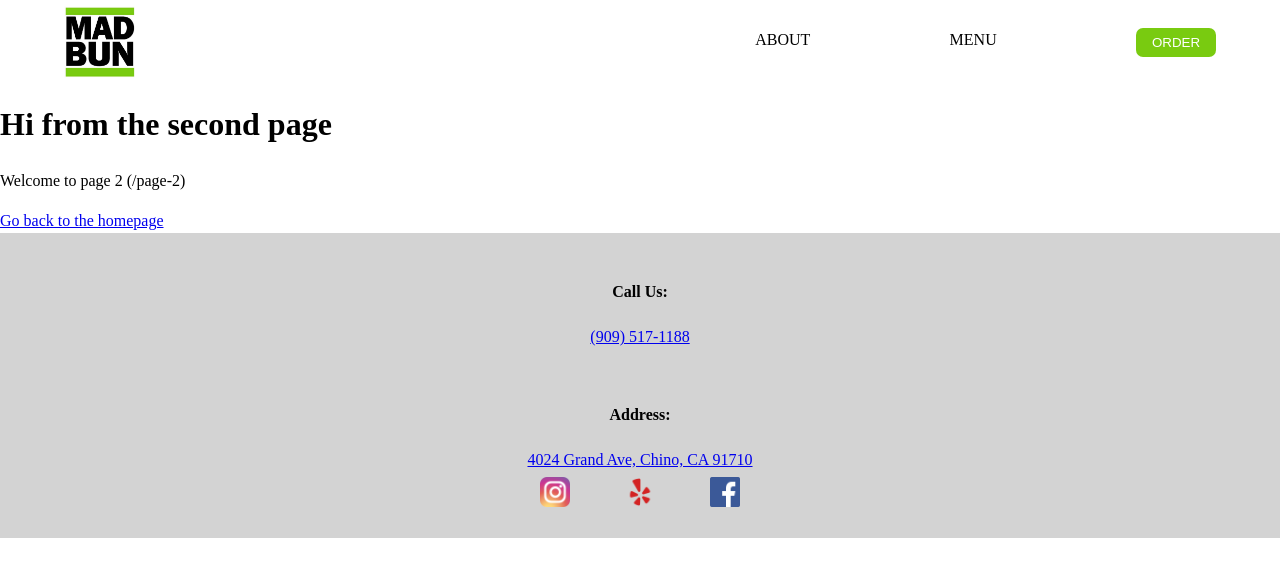
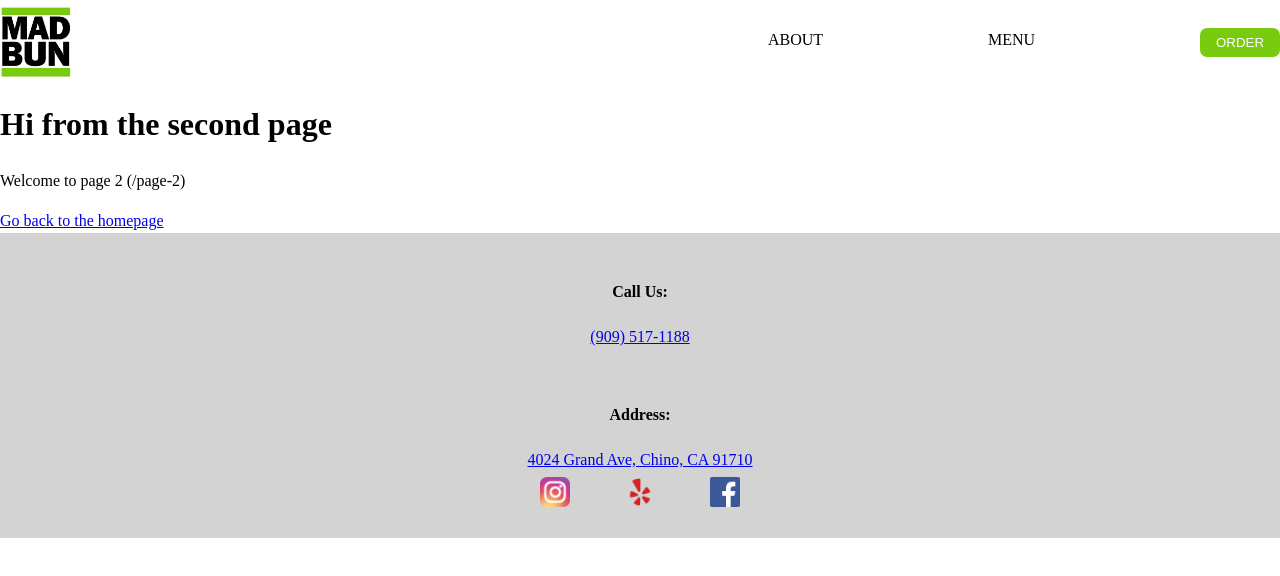
Before and after one commit to rushi444/MadBun, a Gatsby site: page /page-2 in a window 1280 px wide. Built offline with nearby package versions, Linux system fonts and the light colour scheme; Gatsby itself is replaced by a stand-in of ours.

```diff
--- a/src/components/Navbar.js
+++ b/src/components/Navbar.js
@@ -21,7 +21,7 @@
   margin: 0 auto;
   margin-top: 0.5%;
   margin-bottom: 0.5%;
-  width: 90%;
+  width: 100%;
   justify-content: space-between;
   justify-items: center;
   align-items: center;
@@ -48,12 +48,14 @@
   }
   @media (max-width: 700px) {
     flex-direction: column;
-    margin: 1%;
+    margin: 1% 0;
+    margin-right: 0;
     nav {
       margin-top: 1%;
       width: 90%;
       flex-direction: row;
       align-items: center;
+      justify-content: space-around;
       margin-bottom: 1.5%;
     }
   }
```
